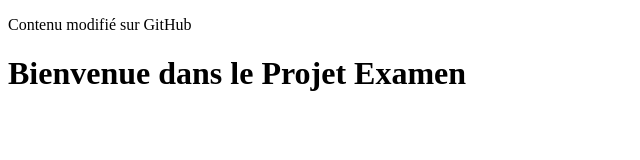
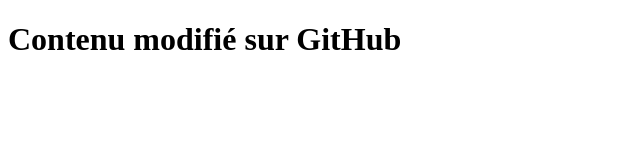
Before and after one commit to Rhyta01/Projet_Examen, a plain HTML site: page index.html in a window 1280 px wide. Shown: the whole page, without its empty margins (0-640 px from the left). Drawn offline with Linux system fonts and the light colour scheme.

Commit message:
Update index.html

```diff
--- a/index.html
+++ b/index.html
@@ -4,9 +4,8 @@
     <meta charset="UTF-8">
     <meta name="viewport" content="width=device-width, initial-scale=1.0">
     <title>Projet Examen - Modifié sur GitHub</title>
-    <p>Contenu modifié sur GitHub</p>
 </head>
 <body>
-    <h1>Bienvenue dans le Projet Examen</h1>
+    <h1>Contenu modifié sur GitHub</h1>
 </body>
 </html>
```
